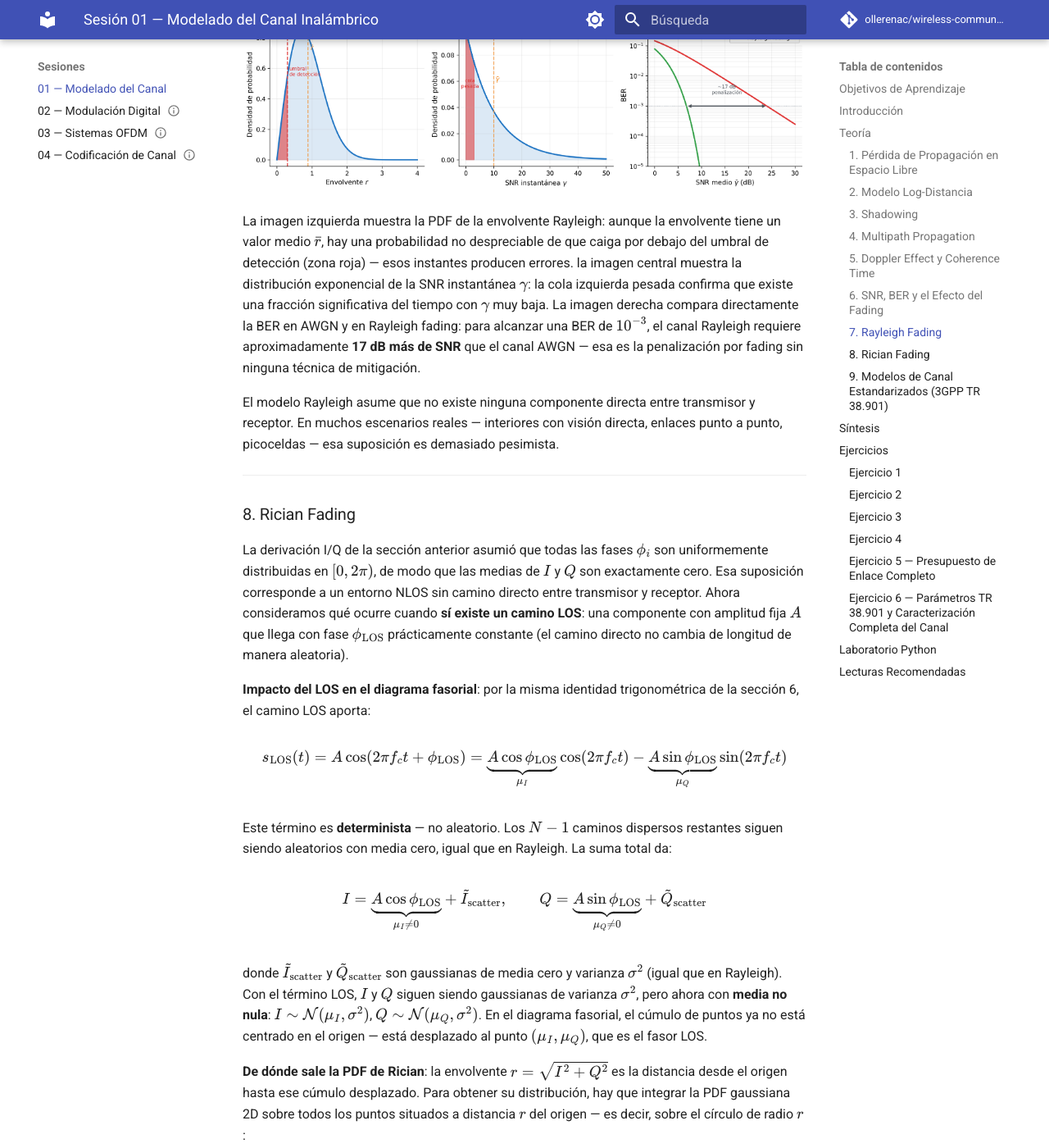
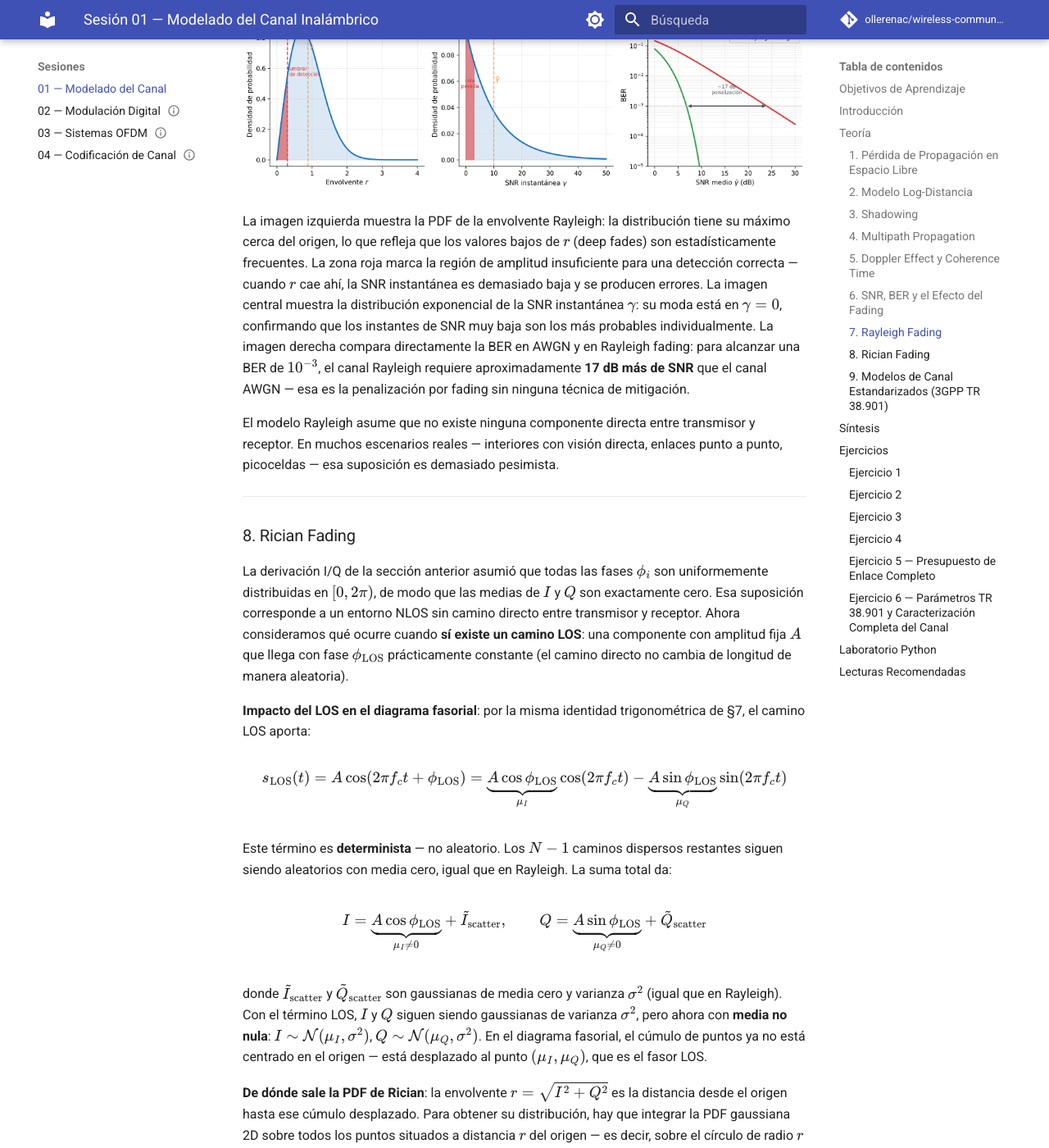
Before and after one commit to ollerenac/wireless-communication-systems, an MkDocs documentation site: the page built from docs/sessions/01-channel-modeling/index.md, in a window 1280 px wide and 1400 px high, scrolled down 22775 px. Shown: the whole window at 82% size. Built offline with MkDocs 1.6.1 and Material for MkDocs 9.7.7, drawn with Linux system fonts in a browser that asks for light colours; comment, search, counter and statistics services are not loaded; some of the changed text lies outside the part shown.

Commit message:
docs(session-01): fix §7-§8 — exponential mode at zero, correct section ref, A²/2 explained, remove left-tail error

```diff
--- a/docs/sessions/01-channel-modeling/index.md
+++ b/docs/sessions/01-channel-modeling/index.md
@@ -415,7 +415,7 @@
 
 ![Rayleigh fading: PDF, distribución de SNR y BER](figures/rayleigh-ber.png)
 
-La imagen izquierda muestra la PDF de la envolvente Rayleigh: aunque la envolvente tiene un valor medio $\bar{r}$, hay una probabilidad no despreciable de que caiga por debajo del umbral de detección (zona roja) — esos instantes producen errores. la imagen central muestra la distribución exponencial de la SNR instantánea $\gamma$: la cola izquierda pesada confirma que existe una fracción significativa del tiempo con $\gamma$ muy baja. La imagen derecha compara directamente la BER en AWGN y en Rayleigh fading: para alcanzar una BER de $10^{-3}$, el canal Rayleigh requiere aproximadamente **17 dB más de SNR** que el canal AWGN — esa es la penalización por fading sin ninguna técnica de mitigación.
+La imagen izquierda muestra la PDF de la envolvente Rayleigh: la distribución tiene su máximo cerca del origen, lo que refleja que los valores bajos de $r$ (deep fades) son estadísticamente frecuentes. La zona roja marca la región de amplitud insuficiente para una detección correcta — cuando $r$ cae ahí, la SNR instantánea es demasiado baja y se producen errores. La imagen central muestra la distribución exponencial de la SNR instantánea $\gamma$: su moda está en $\gamma = 0$, confirmando que los instantes de SNR muy baja son los más probables individualmente. La imagen derecha compara directamente la BER en AWGN y en Rayleigh fading: para alcanzar una BER de $10^{-3}$, el canal Rayleigh requiere aproximadamente **17 dB más de SNR** que el canal AWGN — esa es la penalización por fading sin ninguna técnica de mitigación.
 
 El modelo Rayleigh asume que no existe ninguna componente directa entre transmisor y receptor. En muchos escenarios reales — interiores con visión directa, enlaces punto a punto, picoceldas — esa suposición es demasiado pesimista.
 
@@ -425,7 +425,7 @@
 
 La derivación I/Q de la sección anterior asumió que todas las fases $\phi_i$ son uniformemente distribuidas en $[0, 2\pi)$, de modo que las medias de $I$ y $Q$ son exactamente cero. Esa suposición corresponde a un entorno NLOS sin camino directo entre transmisor y receptor. Ahora consideramos qué ocurre cuando **sí existe un camino LOS**: una componente con amplitud fija $A$ que llega con fase $\phi_\text{LOS}$ prácticamente constante (el camino directo no cambia de longitud de manera aleatoria).
 
-**Impacto del LOS en el diagrama fasorial**: por la misma identidad trigonométrica de la sección 6, el camino LOS aporta:
+**Impacto del LOS en el diagrama fasorial**: por la misma identidad trigonométrica de §7, el camino LOS aporta:
 
 $$s_\text{LOS}(t) = A\cos(2\pi f_c t + \phi_\text{LOS}) = \underbrace{A\cos\phi_\text{LOS}}_{\mu_I} \cos(2\pi f_c t) - \underbrace{A\sin\phi_\text{LOS}}_{\mu_Q} \sin(2\pi f_c t)$$
 
@@ -445,7 +445,7 @@
 
 Nótese que cuando $A = 0$ (sin LOS), $I_0(0) = 1$ y la expresión se reduce exactamente a la PDF de Rayleigh de la sección 6 — Rayleigh es el caso límite de Rician sin componente directa.
 
-**El factor K de Rician**: es conveniente expresar la distribución en función de la relación entre la potencia LOS y la potencia de las componentes dispersas. La potencia de la componente LOS es $A^2/2$ (valor cuadrático medio de $A\cos(2\pi f_c t + \phi_\text{LOS})$). La potencia total de las componentes dispersas es $\sigma_I^2 + \sigma_Q^2 = 2\sigma^2$. El cociente define el **factor K**:
+**El factor K de Rician**: es conveniente expresar la distribución en función de la relación entre la potencia LOS y la potencia de las componentes dispersas. La potencia de la componente LOS es $A^2/2$ — el valor cuadrático medio de $A\cos(2\pi f_c t + \phi_\text{LOS})$, que integrado en un período da $A^2 \cdot \langle\cos^2\rangle = A^2/2$. La potencia total de las componentes dispersas es $\sigma_I^2 + \sigma_Q^2 = 2\sigma^2$. El cociente define el **factor K**:
 
 $$K = \frac{A^2/2}{\sigma^2 + \sigma^2} = \frac{A^2}{2\sigma^2}$$
 
@@ -459,7 +459,7 @@
 
 ![Distribución de Rician para distintos valores de K](figures/rayleigh-rician-pdf.png)
 
-La figura muestra la PDF de la envolvente para K = 0 (Rayleigh), 1, $\sqrt{10}$ y 10. Con K = 0, la PDF tiene su máximo cerca del origen y una cola izquierda ancha — los deep fades son frecuentes. Al aumentar K, el pico se desplaza hacia la derecha y la distribución se estrecha: la envolvente es más predecible y concentrada alrededor de su valor medio. Para K = 10 (10 dB), la PDF se asemeja a una gaussiana estrecha — el canal se comporta casi como AWGN.
+La figura muestra la PDF de la envolvente para K = 0 (Rayleigh), 1, $\sqrt{10}$ y 10. Con K = 0, la PDF tiene su máximo cerca del origen — los valores bajos de envolvente son frecuentes y los deep fades son probables. Al aumentar K, el pico se desplaza hacia la derecha y la distribución se estrecha: la envolvente es más predecible y concentrada alrededor de su valor medio. Para K = 10 (10 dB), la PDF se asemeja a una gaussiana estrecha — el canal se comporta casi como AWGN.
 
 !!! example "Ejemplo numérico"
     Un enlace en interiores (corredor de oficinas, $f = 5{,}8\ \text{GHz}$) con potencia total recibida $\Omega = -60\ \text{dBm}$ y $K = 4$ (6 dB). El factor K relaciona las potencias LOS y difusa: $K/(K+1) = 4/5 = 80\,\%$ de la potencia total está concentrada en la componente LOS; las componentes dispersas aportan sólo el 20 % restante. El fasor resultante rara vez se aleja del valor LOS dominante, por lo que la probabilidad de deep fading es mucho menor que en Rayleigh fading puro con la misma potencia media.
```
